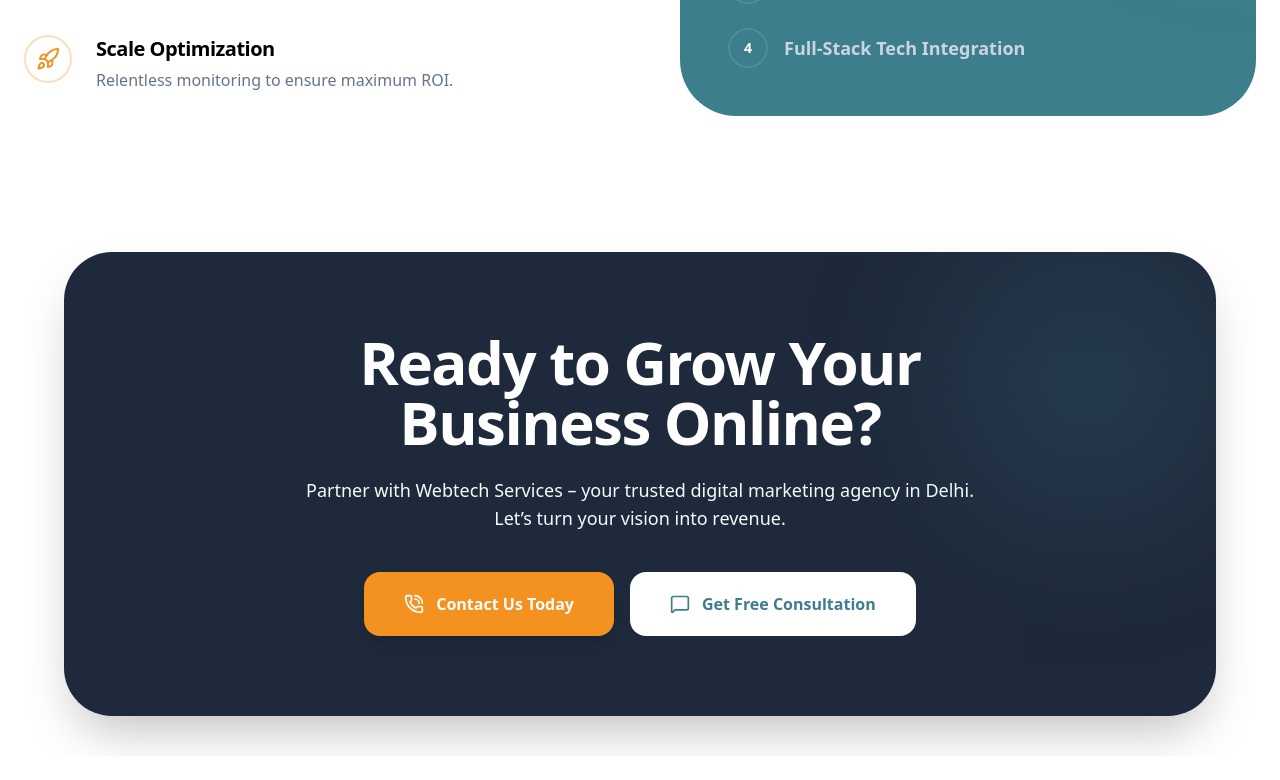
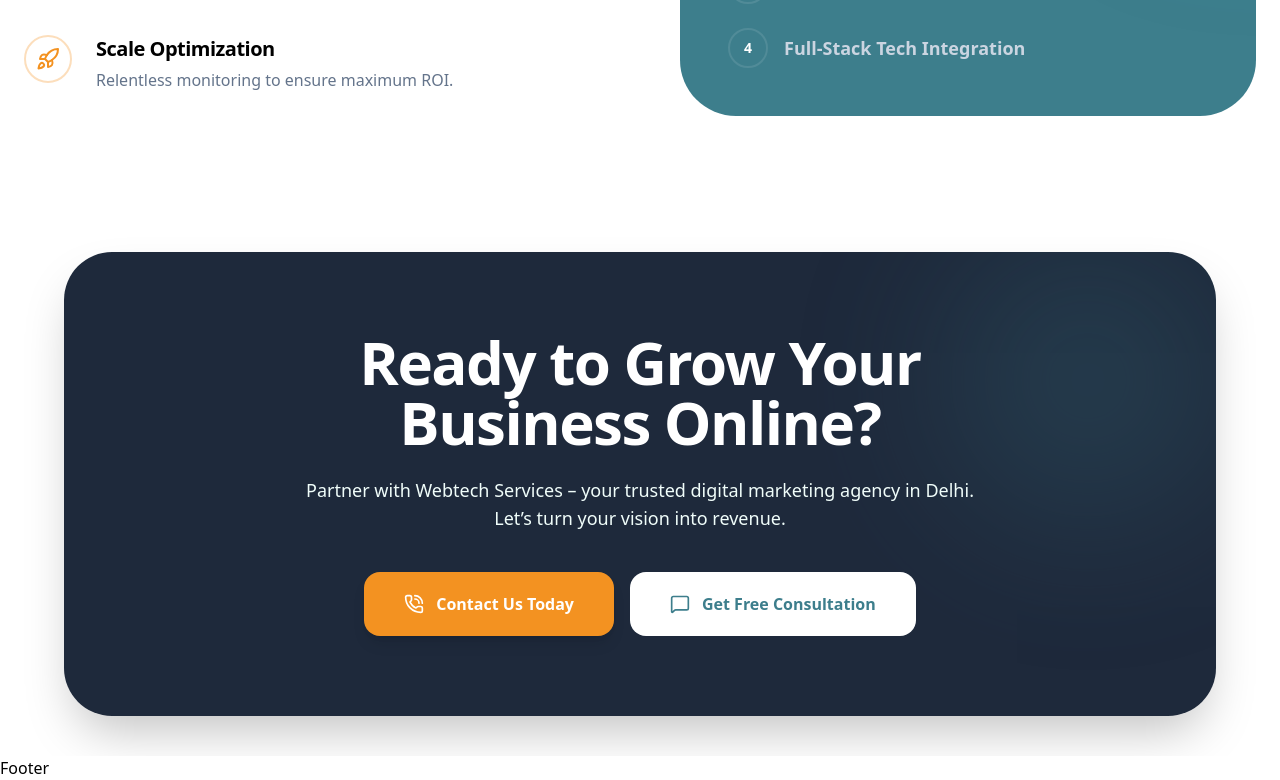
Before and after one commit to AnujHub03/Digital-marketing-Website-project, a React (Vite) app in the folder client/: page /about in a window 1280 px wide. Shown: the part 5236-6016 px from the top of the page. Before the commit the page ends 5992 px from the top, so only its background shows below. Built offline with nearby package versions, Linux system fonts and the light colour scheme; a web font is replaced by a local one.

Commit message:
Feat : adding footer section

```diff
--- a/client/src/App.jsx
+++ b/client/src/App.jsx
@@ -13,6 +13,7 @@
 import PortfolioMaker from './Pages/PortfolioMaker'
 import AuthPage from './Pages/AuthPage'
 import Dashboard from './Pages/Dashboard'
+import Footer from './Components/Footer'
 
 function App() {
 
@@ -31,6 +32,7 @@
         <Route path='/about' element={<AboutUs/>}/>
 
       </Routes>
+      <Footer />
     </>
   )
 }
--- /dev/null
+++ b/client/src/Components/Footer.jsx
@@ -0,0 +1,9 @@
+import React from 'react'
+
+const Footer = () => {
+  return (
+    <div>Footer</div>
+  )
+}
+
+export default Footer
```
